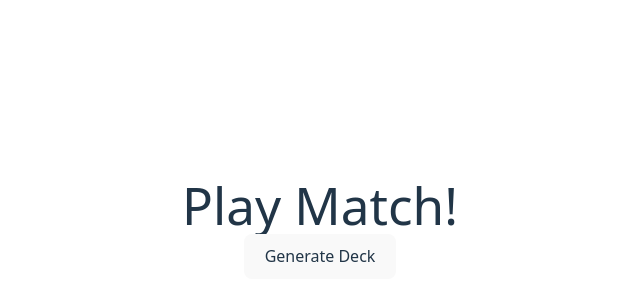
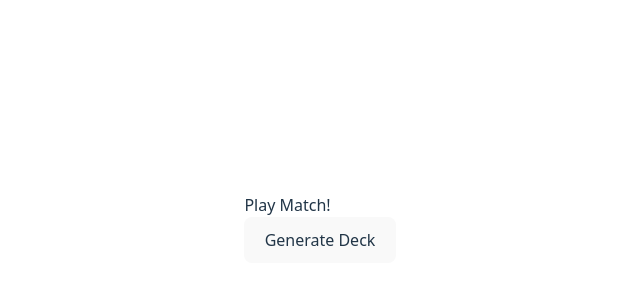
Before and after one commit to gpeid/concentration-card-game, a React (Vite) app: page / in a window 1280 px wide. Shown: the part 172-472 px from the top of the page, without its empty margins (320-960 px from the left). Built offline with nearby package versions, Linux system fonts and the light colour scheme.

Commit message:
style: remove unused CSS properties from App.css and index.css

```diff
--- a/src/App.css
+++ b/src/App.css
@@ -2,7 +2,6 @@
   max-width: 1440px;
   margin: 0 auto;
   padding: 2rem;
-  text-align: center;
 }
 
 .logo {
--- a/src/index.css
+++ b/src/index.css
@@ -1,27 +1,8 @@
 @import "tailwindcss";
 
 :root {
-  font-family: system-ui, Avenir, Helvetica, Arial, sans-serif;
-  line-height: 1.5;
-  font-weight: 400;
-
   color-scheme: light dark;
   color: rgba(255, 255, 255, 0.87);
-  background-color: #242424;
-
-  font-synthesis: none;
-  text-rendering: optimizeLegibility;
-  -webkit-font-smoothing: antialiased;
-  -moz-osx-font-smoothing: grayscale;
-}
-
-a {
-  font-weight: 500;
-  color: #646cff;
-  text-decoration: inherit;
-}
-a:hover {
-  color: #535bf2;
 }
 
 body {
@@ -32,10 +13,6 @@
   min-height: 100vh;
 }
 
-h1 {
-  font-size: 3.2em;
-  line-height: 1.1;
-}
 
 button {
   border-radius: 8px;
```
